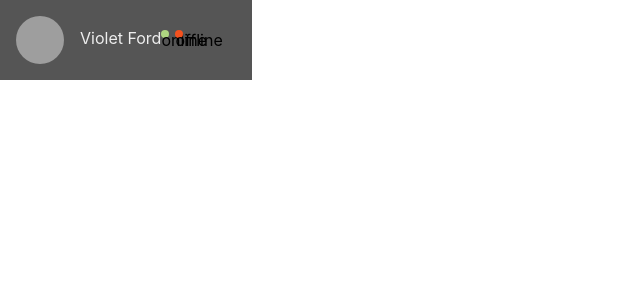
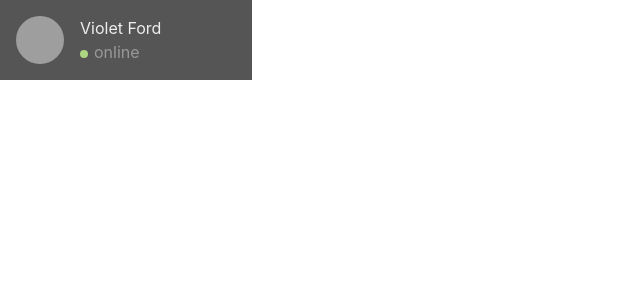
Before and after one commit to moni-be/chat-app, a React (Create React App) app: page / in a window 1280 px wide. Shown: the top 300 px of the page, without its empty margins (0-640 px from the left). Built offline with nearby package versions, Linux system fonts and the light colour scheme; grey boxes are pictures that could not be loaded.

Commit message:
modifing status

```diff
--- a/src/components/Contact.js
+++ b/src/components/Contact.js
@@ -6,11 +6,15 @@ function Contact(){
             <img class="avatar"
               src="https://randomuser.me/api/portraits/women/76.jpg"
               alt="Nelson Muntz" />
-            <p class="name">Violet Ford</p>
-            <div class="status status-text">
-              <span class="status status-online">online</span>
-              <span class="status status-offline">offline</span>
-            </div>
+        <div class="status status-text">
+          <p class="name">Violet Ford </p>
+          <p class="status-text">
+            <span class="status-online"></span>
+            online
+        {/*   <span class="status status-offline">offline</span>  */}
+          </p>
+        </div>
+
       </div>
     );
 
```
